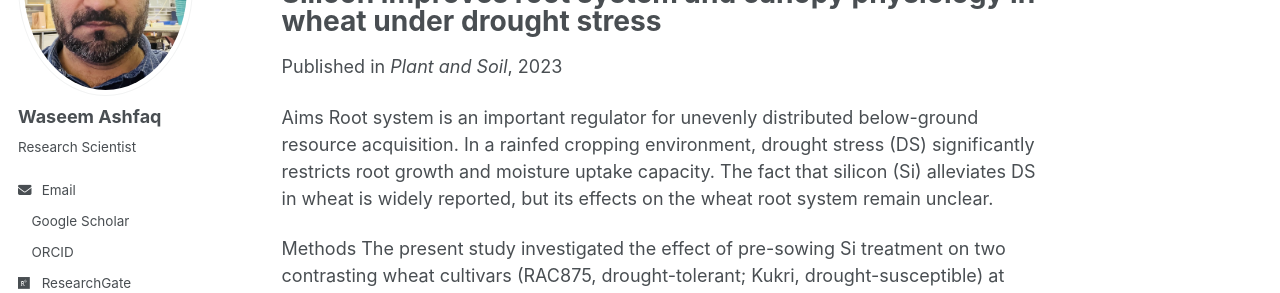
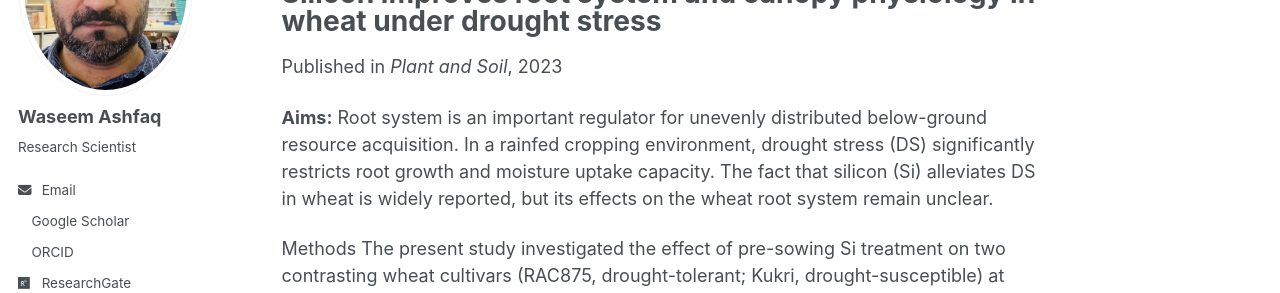
Before and after one commit to washfaq/waseemashfaq.github.io, a Jekyll site: the page built from _publications/Plant-and-Soil-2023.md, in a window 1280 px wide and 900 px high. Shown: the part 222-515 px from the top of the window. Built offline with Jekyll 4.4.1, drawn with Linux system fonts in a browser that asks for light colours; a script bundle is joined from its source files by our own code; library files that are not in the unit come from our copies.

```diff
--- a/_publications/Plant-and-Soil-2023.md
+++ b/_publications/Plant-and-Soil-2023.md
@@ -10,7 +10,7 @@ paperurl: '/files/Silicon_and_root.pdf'
 bibtexurl: "/files/Ashfaq2023etal.bib"
 citation: "Ashfaq, W., Brodie, G., Fuentes, S., Pang, A., & Gupta, D. (2024). Silicon improves root system and canopy physiology in wheat under drought stress. Plant and Soil, 502, 279–296. https://doi.org/10.1007/s11104-023-06202-4"
 ---
-Aims
+**Aims:**
 Root system is an important regulator for unevenly distributed below-ground resource acquisition. In a rainfed cropping environment, drought stress (DS) significantly restricts root growth and moisture uptake capacity. The fact that silicon (Si) alleviates DS in wheat is widely reported, but its effects on the wheat root system remain unclear.
 
 Methods
```
